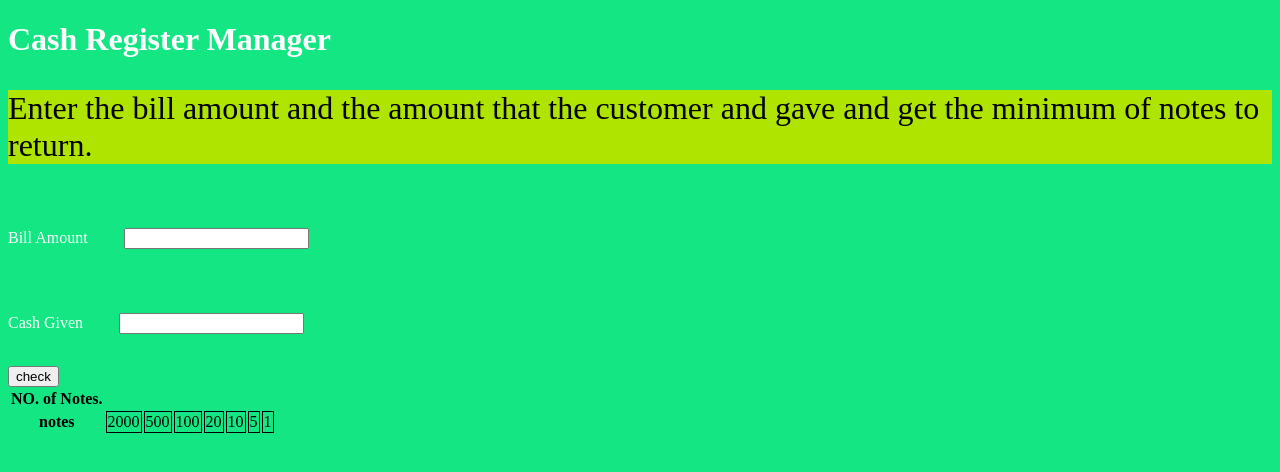
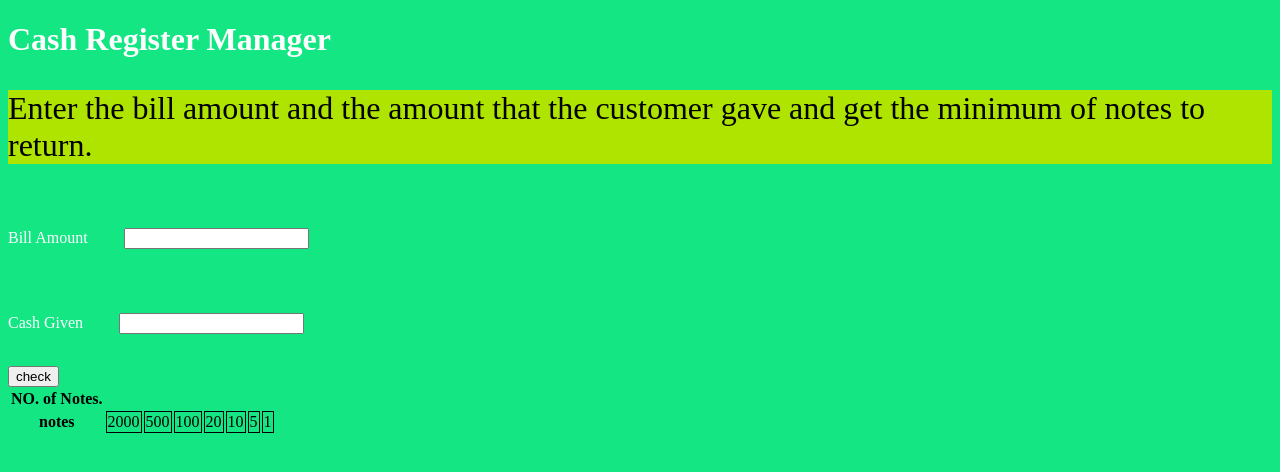
Before and after one commit to winner021/neo-g-camp-cash-regeister-mark10, a plain HTML site: page index.html in a window 1280 px wide. Drawn offline with Linux system fonts and the light colour scheme.

Commit message:
Update index.html

```diff
--- a/index.html
+++ b/index.html
@@ -11,7 +11,7 @@
     <div class="container">
     <h1 class="container">Cash Register Manager</h1>
 
-    <p class="description">Enter the bill amount and the amount that the customer and gave and get the minimum of notes to return.</p>
+    <p class="description">Enter the bill amount and the amount that the customer gave and get the minimum of notes to return.</p>
 
      <label for="bill-amount">Bill Amount</label>
 
```
